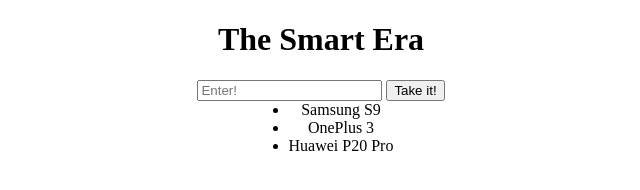
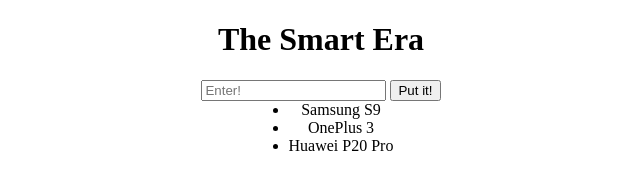
Before and after one commit to Aswathprabhu/background-generator, a plain HTML site: page index.html in a window 1280 px wide. Shown: the full height of the page, 319-959 px from the left. Drawn offline with Linux system fonts and the light colour scheme.

Commit message:
Changing the button text

```diff
--- a/index.html
+++ b/index.html
@@ -8,7 +8,7 @@
 
 <h1>The Smart Era</h1>
 <input id="ui" type="text" placeholder="Enter!">
-<button id="bu">Take it!</button>
+<button id="bu">Put it!</button>
 <ul>
 	<li>Samsung S9</li>
 	<li>OnePlus 3</li>
```
